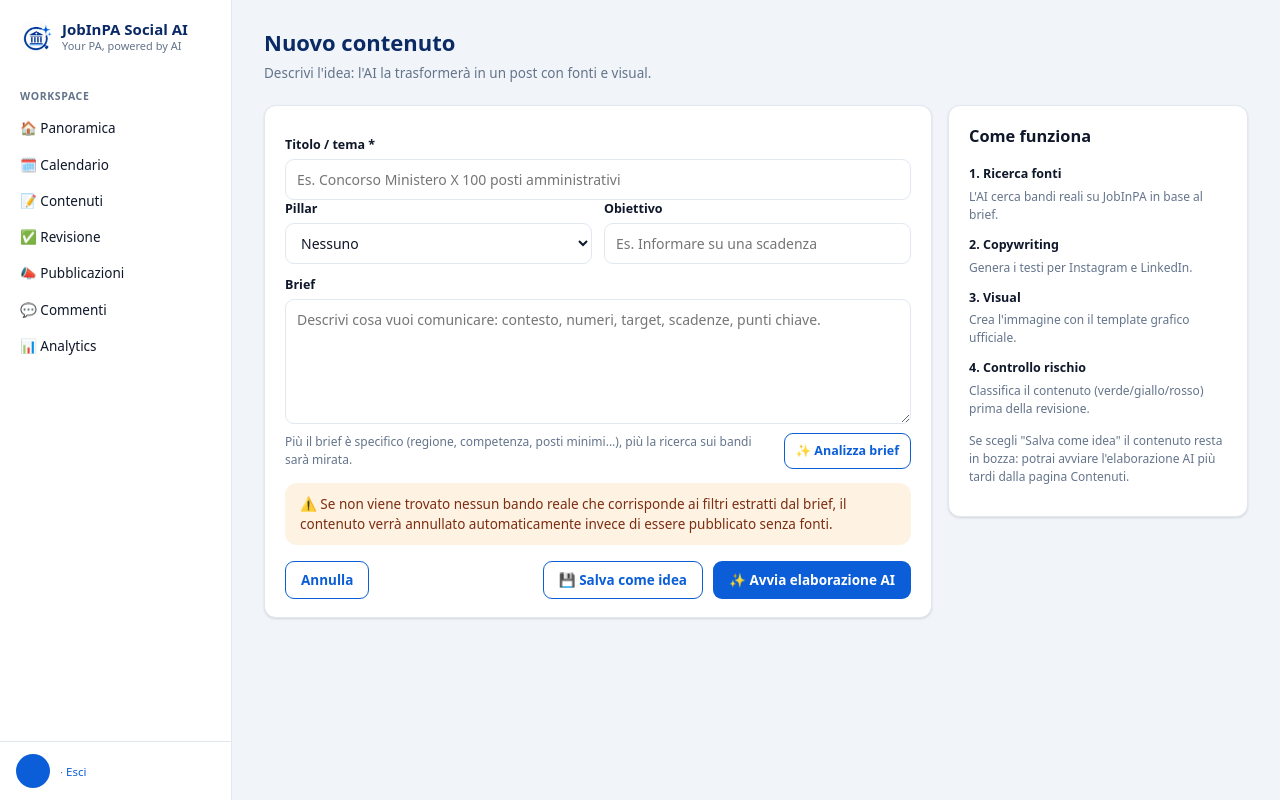
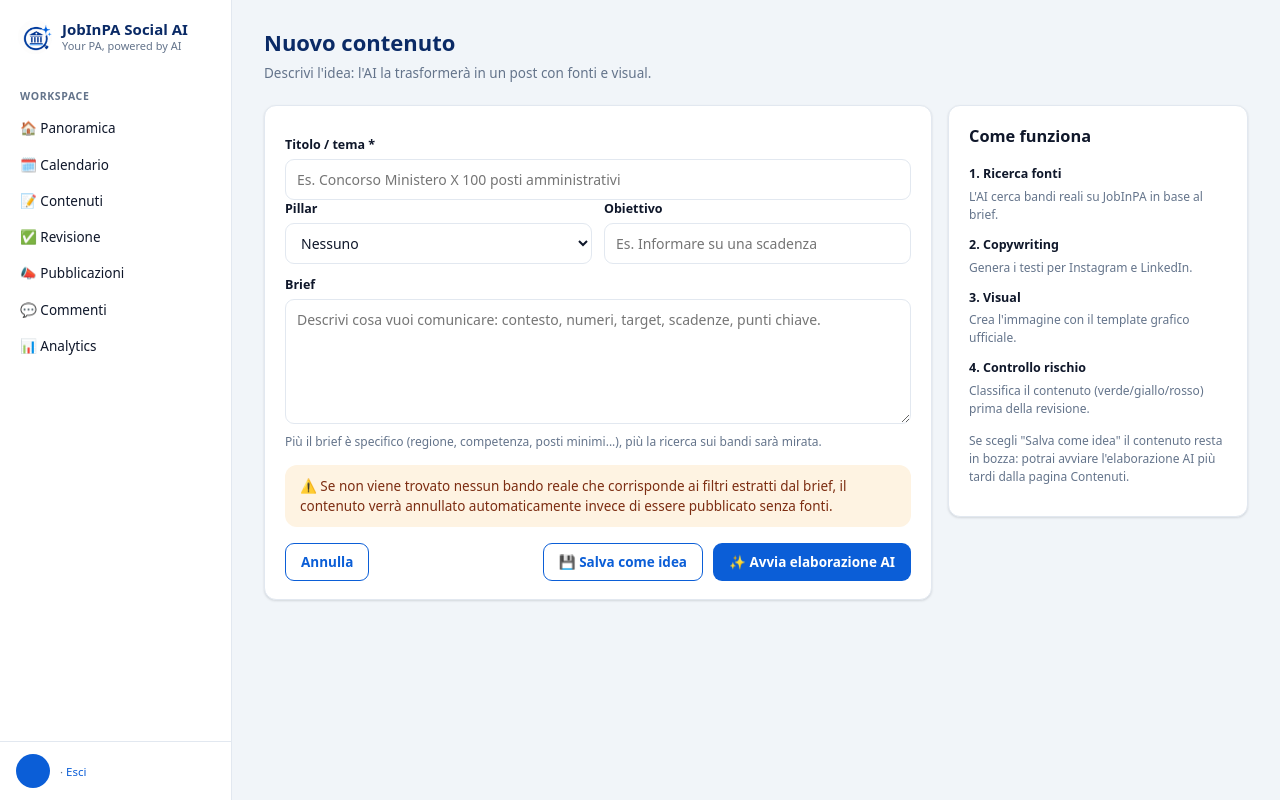
Before and after one commit to ingsalvatoregallo-eng/SocialJobInPA, a FastAPI app: template src/social/templates/nuovo_contenuto.html in a window 1280 px wide. Run offline with FastAPI, Linux system fonts and the light colour scheme; the template is opened without the code that fills it, so the values that code supplies are empty.

Commit message:
Rimuove il bottone "Analizza brief" (passaggio non necessario)
Non era mai un prerequisito per "Avvia elaborazione AI" (i due bottoni
erano gia' indipendenti), ma usarlo comunque duplicava una chiamata AI
identica: interpreta_brief girava una volta per l'anteprima e di nuovo
dentro research() all'avvio della pipeline vera. Rimossi bottone,
riquadro "Cosa ha capito l'AI" e script associato dal template, e la
route POST /contenuti/analizza-brief ora inutilizzata.

Co-Authored-By: Claude Sonnet 5 <noreply@anthropic.com>

```diff
--- a/src/social/templates/nuovo_contenuto.html
+++ b/src/social/templates/nuovo_contenuto.html
@@ -39,15 +39,7 @@
     <label>Brief</label>
     <textarea name="brief" id="campo-brief" rows="5" maxlength="1500"
               placeholder="Descrivi cosa vuoi comunicare: contesto, numeri, target, scadenze, punti chiave."></textarea>
-    <div class="hint" style="display:flex;justify-content:space-between">
-      <span>Più il brief è specifico (regione, competenza, posti minimi...), più la ricerca sui bandi sarà mirata.</span>
-      <button type="button" class="btn piccolo secondario" id="btn-analizza" style="white-space:nowrap;margin-left:8px">✨ Analizza brief</button>
-    </div>
-
-    <div id="box-comprensione" style="display:none;margin-top:14px">
-      <label style="margin-bottom:6px">Cosa ha capito l'AI</label>
-      <div id="chips-comprensione" style="display:flex;flex-wrap:wrap;gap:6px"></div>
-    </div>
+    <p class="hint">Più il brief è specifico (regione, competenza, posti minimi...), più la ricerca sui bandi sarà mirata.</p>
     <div class="avviso giallo" style="margin-top:14px">
       ⚠️ Se non viene trovato nessun bando reale che corrisponde ai filtri estratti dal brief, il contenuto verrà annullato automaticamente invece di essere pubblicato senza fonti.
     </div>
@@ -70,56 +62,4 @@
     <p class="hint" style="margin-top:14px">Se scegli "Salva come idea" il contenuto resta in bozza: potrai avviare l'elaborazione AI più tardi dalla pagina Contenuti.</p>
   </div>
 </div>
-
-<script>
-(function () {
-  const btn = document.getElementById('btn-analizza');
-  const brief = document.getElementById('campo-brief');
-  const box = document.getElementById('box-comprensione');
-  const chips = document.getElementById('chips-comprensione');
-  const csrf = document.querySelector('input[name=csrf]').value;
-
-  const ETICHETTE = {
-    regione: 'Regione', categoria: 'Categoria', settore: 'Settore', ente: 'Ente',
-    competenza: 'Competenza', ambito: 'Ambito', inquadramento: 'Inquadramento',
-    titolo_studio: 'Titolo di studio', tipo_contratto: 'Contratto',
-    posti_minimi: 'Posti minimi', lavoro_agile: 'Lavoro agile', query: 'Ricerca testuale'
-  };
-
-  btn.addEventListener('click', async function () {
-    if (!brief.value.trim()) return;
-    btn.disabled = true;
-    btn.textContent = 'Analisi in corso...';
-    try {
-      const risposta = await fetch('/social/contenuti/analizza-brief', {
-        method: 'POST',
-        headers: { 'Content-Type': 'application/x-www-form-urlencoded' },
-        body: new URLSearchParams({ brief: brief.value, csrf: csrf })
-      });
-      const dati = await risposta.json();
-      chips.innerHTML = '';
-      box.style.display = 'block';
-      if (dati.errore) {
-        chips.innerHTML = '<span class="hint">' + dati.errore + '</span>';
-      } else if (dati.nessun_criterio_specifico || !Object.keys(dati.filtri || {}).length) {
-        chips.innerHTML = '<span class="hint">Nessun criterio specifico riconosciuto: la ricerca userà i bandi più recenti.</span>';
-      } else {
-        for (const [chiave, valore] of Object.entries(dati.filtri)) {
-          if (valore === null || valore === undefined || valore === '') continue;
-          const span = document.createElement('span');
-          span.className = 'badge blu';
-          span.textContent = (ETICHETTE[chiave] || chiave) + ': ' + valore;
-          chips.appendChild(span);
-        }
-      }
-    } catch (e) {
-      chips.innerHTML = '<span class="hint">Analisi non disponibile al momento.</span>';
-      box.style.display = 'block';
-    } finally {
-      btn.disabled = false;
-      btn.textContent = '✨ Analizza brief';
-    }
-  });
-})();
-</script>
 {% endblock %}
--- a/src/social/web.py
+++ b/src/social/web.py
@@ -24,7 +24,7 @@ sys.path.insert(0, str(Path(__file__).resolve().parent.parent))
 import auth  # noqa: E402
 from deps import ottieni_conn  # noqa: E402
 from social import (  # noqa: E402
-    agents, approvals, config, db_social, llm, publishing, security, state_machine,
+    agents, approvals, config, db_social, publishing, security, state_machine,
 )
 from social.integrations.instagram import InstagramAdapter  # noqa: E402
 from social.integrations.linkedin import LinkedInAdapter  # noqa: E402
@@ -432,43 +432,6 @@ def nuovo_contenuto_form(request: Request, sessione=Depends(utente_web),
     _richiedi(conn, sessione, "social.edit")
     return templates.TemplateResponse(request, "nuovo_contenuto.html", _ctx(
         request, sessione, conn, pillars=db_social.pillars(conn)))
-
-
-@router.post("/contenuti/analizza-brief")
-def analizza_brief(request: Request, brief: str = Form(...), csrf: str = Form(None),
-                   sessione=Depends(utente_web), conn=Depends(ottieni_conn)):
-    """Endpoint AJAX (JSON): interpreta il brief SUBITO, prima di creare il
-    contenuto — mostra all'utente i filtri che l'AI ha capito (regione,
-    competenze, posti minimi...) cosi' puo' correggere il testo se non
-    riflettono l'intenzione, invece di scoprirlo solo a fine pipeline.
-    Chiamata esplicita (bottone "Analizza brief"), non automatica ad ogni
-    tasto: ogni chiamata e' comunque una richiesta AI reale, con relativo
-    costo tracciato come le altre (vedi agents.interpreta_brief)."""
-    _richiedi(conn, sessione, "social.edit")
-    _verifica_csrf(sessione, csrf)
-    brief = (brief or "").strip()
-    if not brief:
-        return {"nessun_criterio_specifico": True, "filtri": {}}
-    try:
-        criteri = agents.interpreta_brief(conn, brief)
-    except llm.BudgetEsaurito as errore:
-        log.warning("analisi brief fallita: %s", errore)
-        periodo = "giornaliero" if "giornaliero" in str(errore) else "mensile"
-        return {"errore": f"Budget AI {periodo} esaurito: l'analisi automatica del brief non è "
-                           "disponibile fino al reset del budget. Puoi comunque salvare l'idea o "
-                           "avviare la pipeline (potrebbe incontrare lo stesso limite).",
-                "nessun_criterio_specifico": True, "filtri": {}}
-    except llm.CircuitAperto as errore:
-        log.warning("analisi brief fallita: %s", errore)
-        return {"errore": "Il provider AI ha risposto con troppi errori di fila ed è stato "
-                           "temporaneamente disattivato: riprova tra qualche minuto.",
-                "nessun_criterio_specifico": True, "filtri": {}}
-    except Exception as errore:
-        log.warning("analisi brief fallita: %s", errore)
-        return {"errore": "Analisi non disponibile al momento: riprova, o procedi comunque.",
-                "nessun_criterio_specifico": True, "filtri": {}}
-    return {"nessun_criterio_specifico": criteri.nessun_criterio_specifico,
-            "filtri": agents._filtri_da_criteri(criteri)}
 
 
 @router.post("/contenuti")
```
